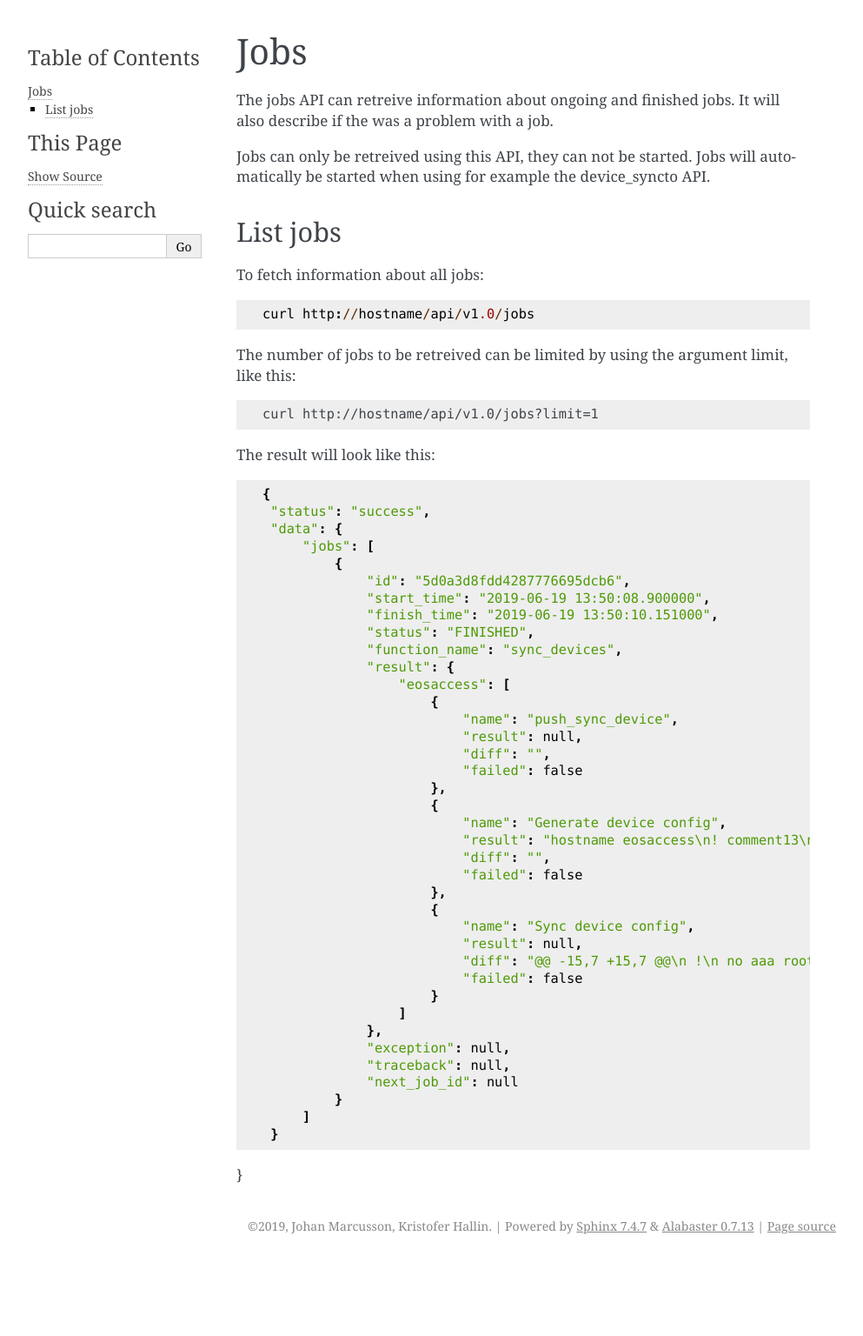
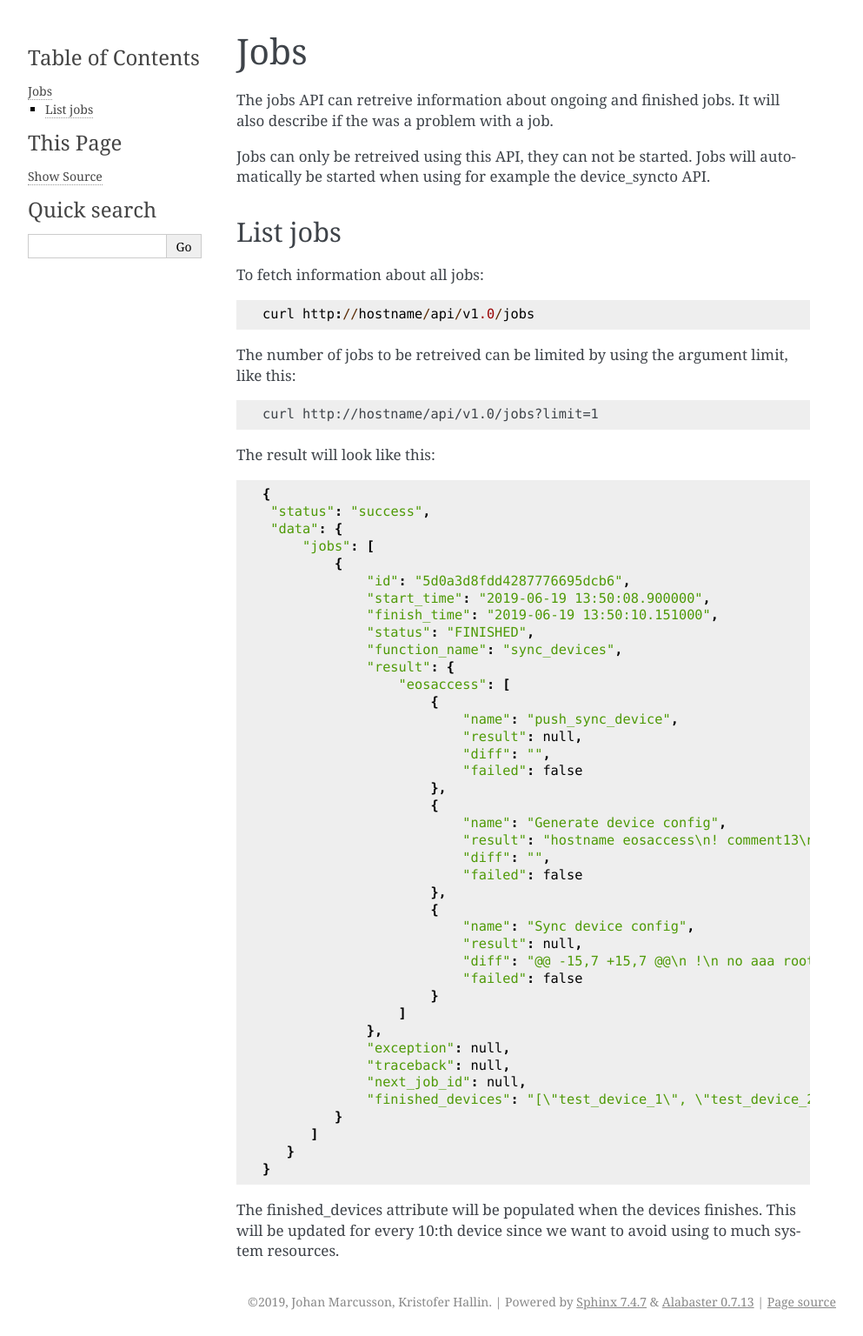
Before and after one commit to SUNET/cnaas-nms, a Sphinx documentation site: the page built from docs/apiref/jobs.rst, in a window 1280 px wide. Shown: the whole page at 87% size, without its empty margins (148-1141 px from the left). Built offline with Sphinx 7.4.7, drawn with Linux system fonts in a browser that asks for light colours; pages that are not in the unit, such as notebooks, are missing from menus; before the commit the page ends 1449 px from its top, so only the background shows below that.

Commit message:
Extended documentation for jobs API

```diff
--- a/docs/apiref/jobs.rst
+++ b/docs/apiref/jobs.rst
@@ -62,8 +62,13 @@ The result will look like this:
                 },
                 "exception": null,
                 "traceback": null,
-                "next_job_id": null
+                "next_job_id": null,
+		"finished_devices": "[\"test_device_1\", \"test_device_2\"]"
             }
-        ]
-    }
-}
+         ]
+      }
+   }
+
+The finished_devices attribute will be populated when the devices
+finishes. This will be updated for every 10:th device since we want to
+avoid using to much system resources.
```
